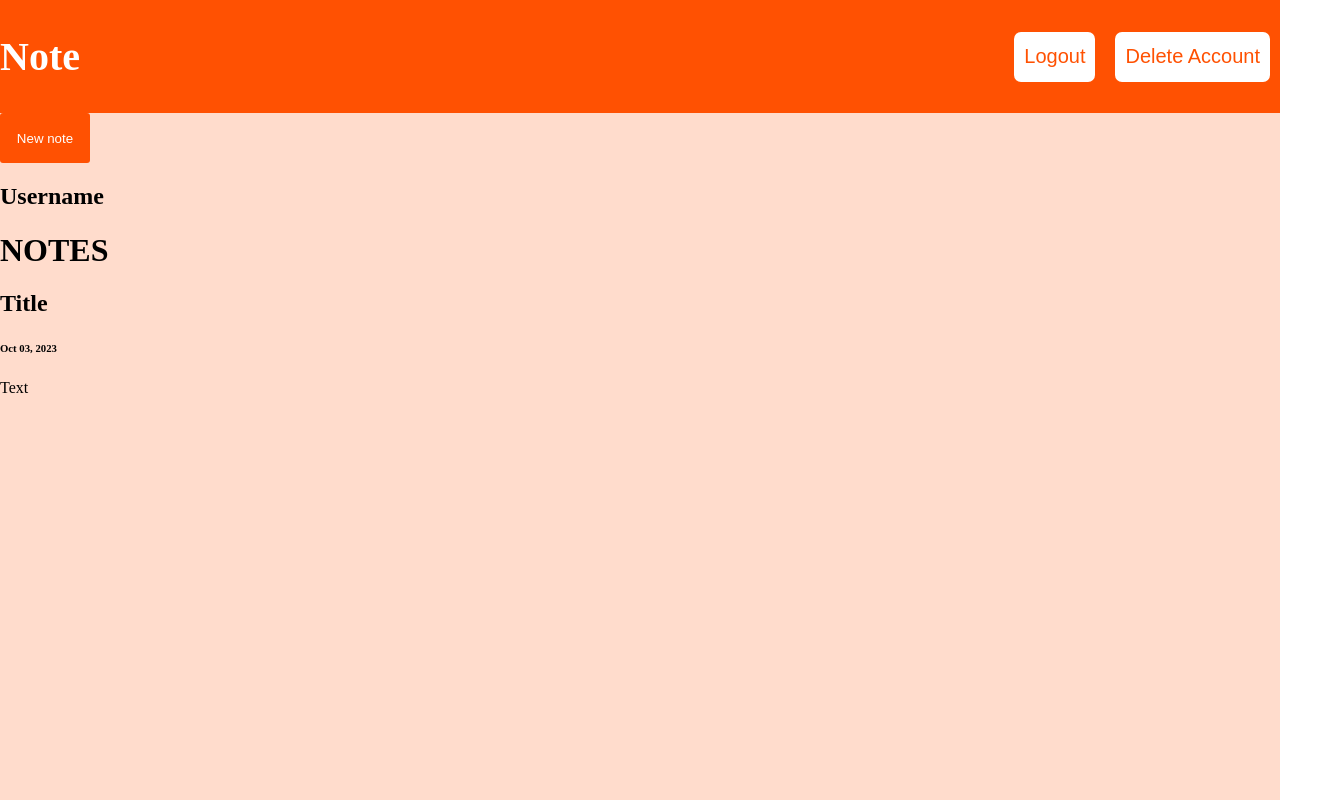
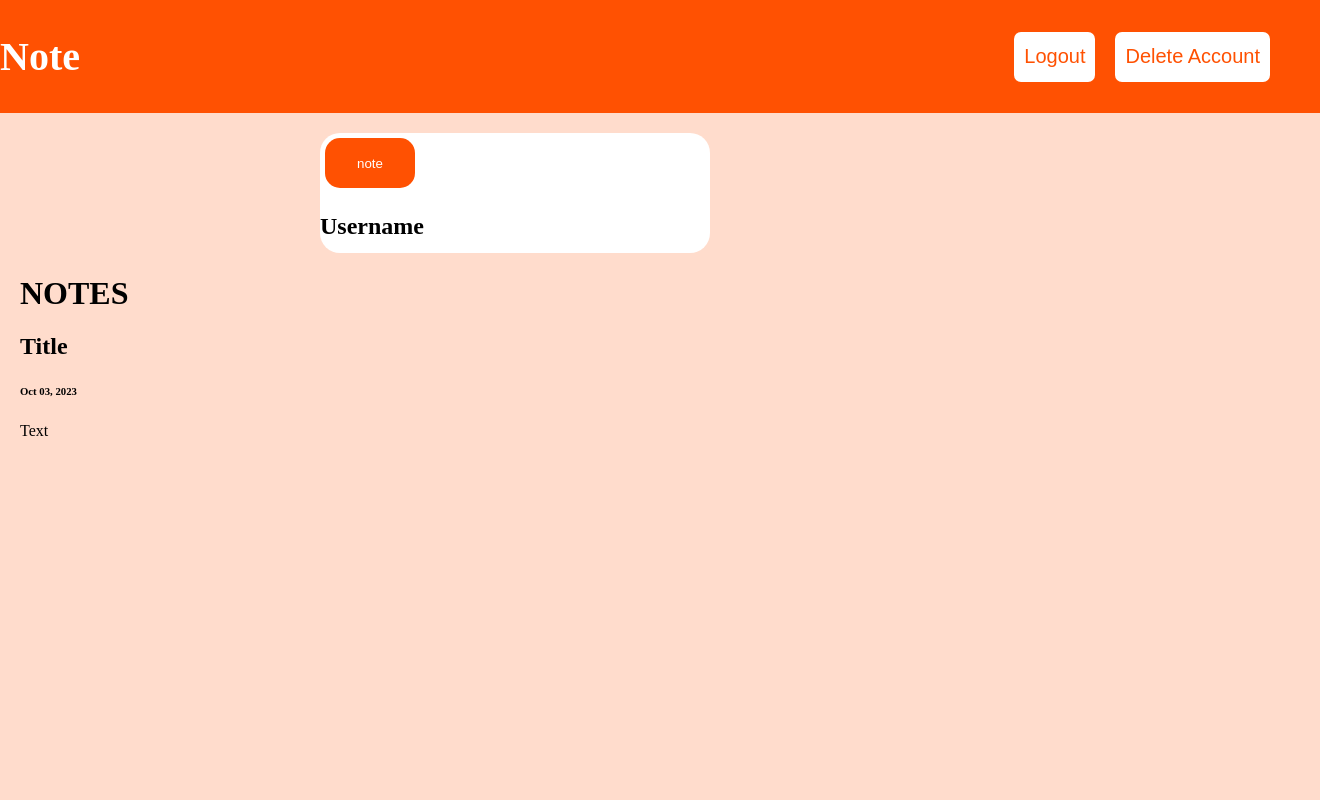
Before and after one commit to DevGracies/React-Redux, a React (Create React App) app: page /join in a window 1280 px wide. Shown: the top 800 px of the page, 1320 px wide, since content can reach past the window. Built offline with nearby package versions, Linux system fonts and the light colour scheme.

Commit message:
first commit

```diff
--- a/src/App.css
+++ b/src/App.css
@@ -1,4 +1,5 @@
 body{
     margin:0;
     padding:0;
+    background-color:  #ff5102;
 }
--- a/src/component/Dashboard/UserDashboard.jsx
+++ b/src/component/Dashboard/UserDashboard.jsx
@@ -5,12 +5,25 @@ import { Link } from "react-router-dom";
 import style from "./UserDashboard.module.css";
 import NewNote from "../NewNote/NewNote";
 
+const Top = styled.section`
+  background-color: #fff;
+  height: 120px;
+  align-items: center;
+  width: 390px;
+  dispaly: flex;
+  margin-left: 300px;
+  border-radius: 20px;
+  justify-content: space-between;
+  color: #000;
+`;
 function UserDashboard() {
   return (
     <div className={style.dashboard}>
-      <div className={style.top}>
-        <NewNote />
-        <h2>Username</h2>
+      <div>
+        <Top>
+          <NewNote />
+          <h2>Username</h2>
+        </Top>
       </div>
       <div>
         <h1>NOTES</h1>
--- a/src/component/Dashboard/UserDashboard.module.css
+++ b/src/component/Dashboard/UserDashboard.module.css
@@ -2,20 +2,18 @@
     background-color: #ffdccc;
     width: 100%;
     height: 900px;
+    padding: 20px;
 }
 
 .note{
     background-color:  #ff5102;
     color: #ffff;
     border: none;
-    border-radius: 3px;
+    border-radius: 15px;
     width: 90px;
     height: 50px;
+    margin: 5px;
 }
-/* .top{
-    background-color: #fff;
-    height: 40px;
-    dispaly: flex;
-    gap: 0px;
-    color: #000;
-} */
+.top{
+
+}
--- a/src/component/LoginPage/LoginPage.jsx
+++ b/src/component/LoginPage/LoginPage.jsx
@@ -8,7 +8,9 @@ import { Link } from "react-router-dom";
 const WelcomeForm = styled.form`
   justify-content: center;
   display: flex;
+  align-items: center;
   width: 100%;
+  height: 100%;
 `;
 
 function LoginPage() {
--- a/src/component/LoginPage/login.module.css
+++ b/src/component/LoginPage/login.module.css
@@ -12,6 +12,8 @@
     width: 400px;
     text-align: left;
     border-radius: 15px;
+    justify-content: center;
+    align-items: center;
     padding: 40px;
 }
 
@@ -28,6 +30,9 @@
     border-radius: 5px;
     margin-bottom: 40px;
 }
+.input:focus{
+    outline: none;
+}
 .button{
     width: 390px;
     height: 50px;
--- a/src/component/NewNote/NewNote.jsx
+++ b/src/component/NewNote/NewNote.jsx
@@ -1,23 +1,46 @@
 import React, { useState } from "react";
 import style from "../Dashboard/UserDashboard.module.css";
+import styled from "styled-components";
+
+const Note = styled.button`
+  background-color: #ff5102;
+  color: #ffff;
+  border: none;
+  border-radius: 15px;
+  width: 90px;
+  height: 50px;
+  margin: 5px;
+`;
+const Fold = styled.div`
+  background-color: #ffff;
+  border-radius: 15px;
+  width: 500px;
+  position: absolute;
+  height: 600px;
+  backdrop-blur: blur(16px);
+`;
+const Task = styled.div`
+  display: flex;
+  justify-content: space-between;
+  align-items: center;
+`;
 const NewNote = () => {
   const [note, setNote] = useState();
   return (
     <div>
-      <div>
-        <button className={style.note} onClick={() => setNote(!note)}>
-          New note
-        </button>
-      </div>
+      <Note onClick={() => setNote(!note)}>note</Note>
       {note && (
-        <div>
-          <h2>New Task</h2>
+        <Fold>
+          <Task>
+            <h2>New Task</h2>
+            <h2>&times;</h2>
+          </Task>
           <label>Title</label>
           <input type="text" placeholder="Task title" />
           <label>Text</label>
 
           <button>Create</button>
-        </div>
+        </Fold>
       )}
     </div>
   );
```
